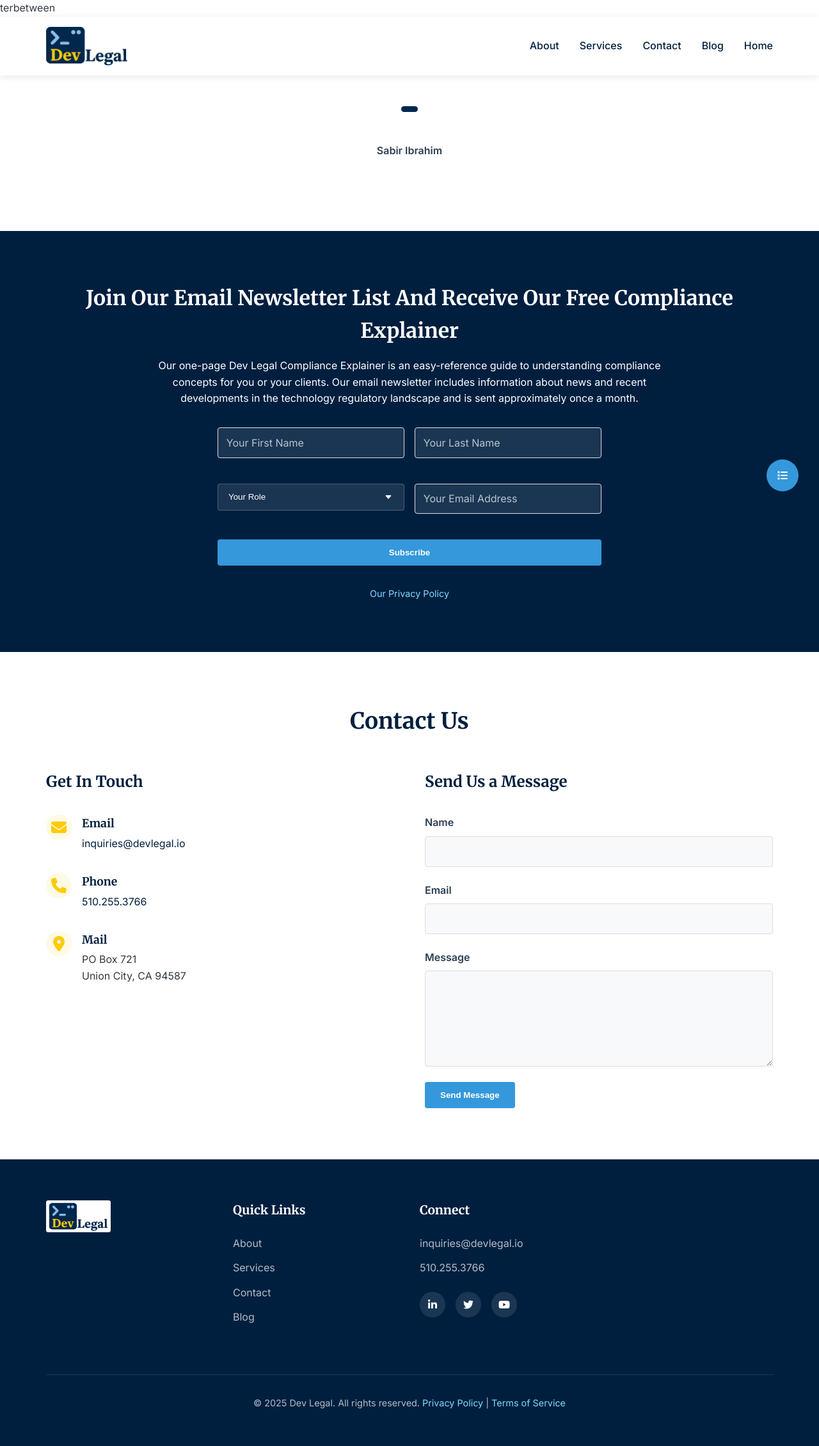
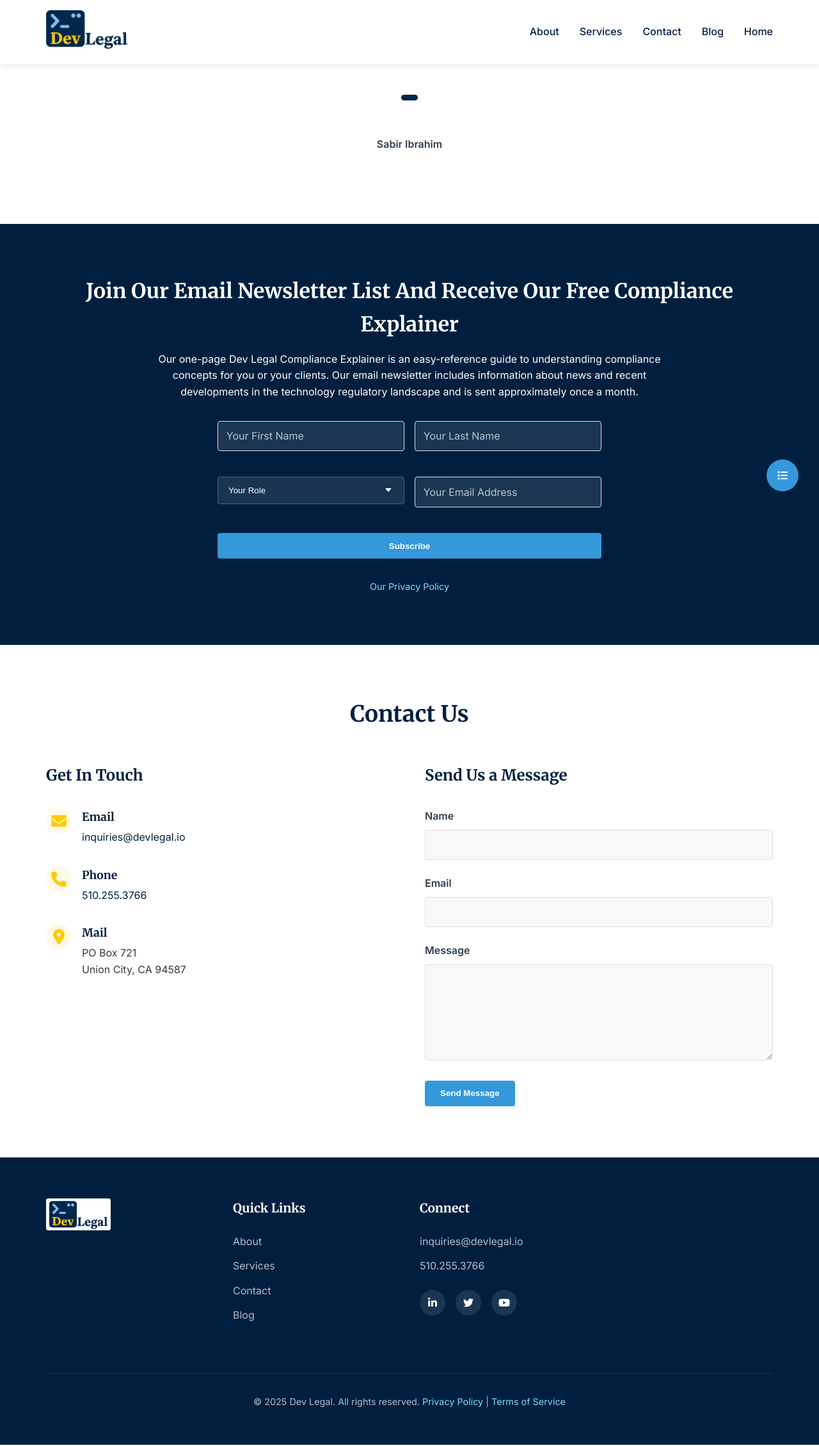
Before and after one commit to J-Frank-Murphy/DevLegalWeb, a Flask app: template src/templates/blog/post.html in a window 1280 px wide. Shown: the whole page at 64% size. Run offline with Flask 3, Linux system fonts and the light colour scheme; the template is opened without the code that fills it, so the values that code supplies are empty.

Commit message:
Update post.html

```diff
--- a/src/templates/blog/post.html
+++ b/src/templates/blog/post.html
@@ -1,4 +1,4 @@
-terbetween{% extends "base.html" %}
+{% extends "base.html" %}
 
 {% block title %}{{ post.title }} | Dev Legal Blog{% endblock %}
 
```
